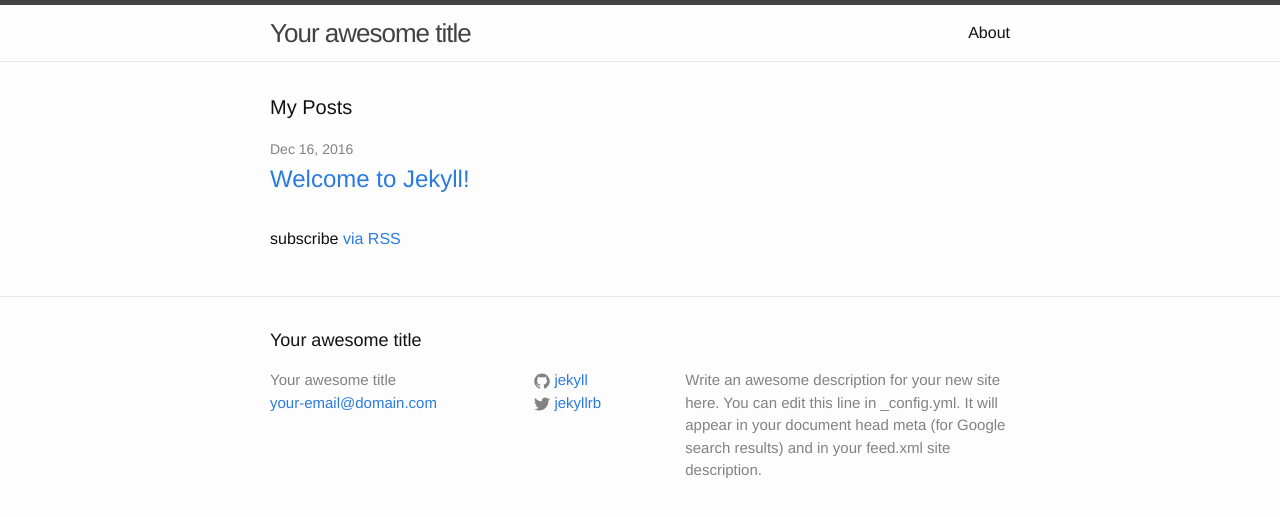
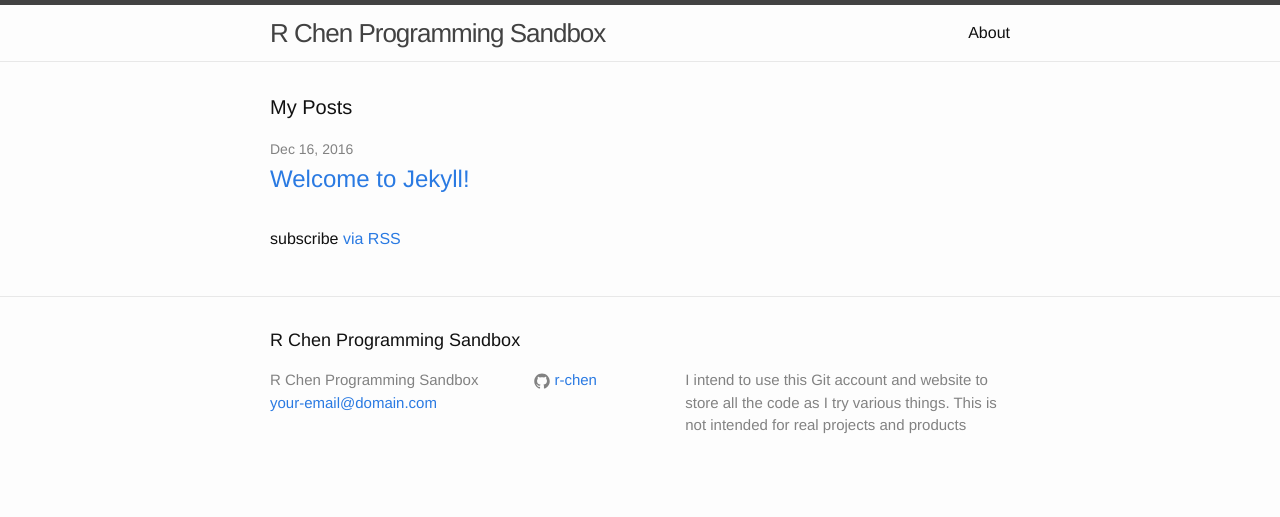
Before and after one commit to r-chen/r-chen.github.io, a Jekyll site: the page built from index.html, in a window 1280 px wide. Shown: the top 517 px of the page. Built offline with Jekyll 4.4.1, drawn with Linux system fonts in a browser that asks for light colours.

Commit message:
Update _config.yml

```diff
--- a/_config.yml
+++ b/_config.yml
@@ -6,16 +6,14 @@
 # 'jekyll serve'. If you change this file, please restart the server process.
 
 # Site settings
-title: Your awesome title
+title: R Chen Programming Sandbox
 email: your-email@domain.com
 description: > # this means to ignore newlines until "baseurl:"
-  Write an awesome description for your new site here. You can edit this
-  line in _config.yml. It will appear in your document head meta (for
-  Google search results) and in your feed.xml site description.
+  I intend to use this Git account and website to store all the code as I try
+  various things. This is not intended for real projects and products
 baseurl: "" # the subpath of your site, e.g. /blog
 url: "http://yourdomain.com" # the base hostname & protocol for your site
-twitter_username: jekyllrb
-github_username:  jekyll
+github_username:  r-chen
 
 # Build settings
 markdown: kramdown
```
